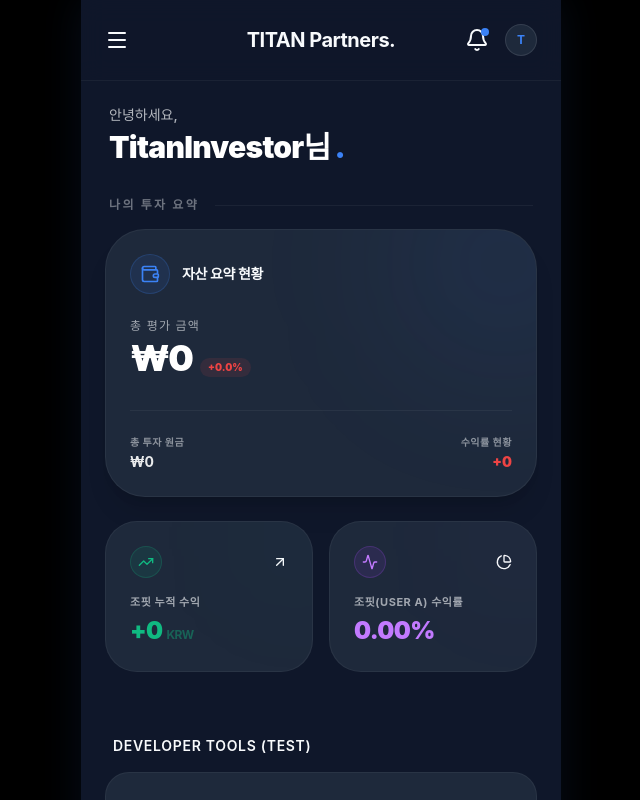
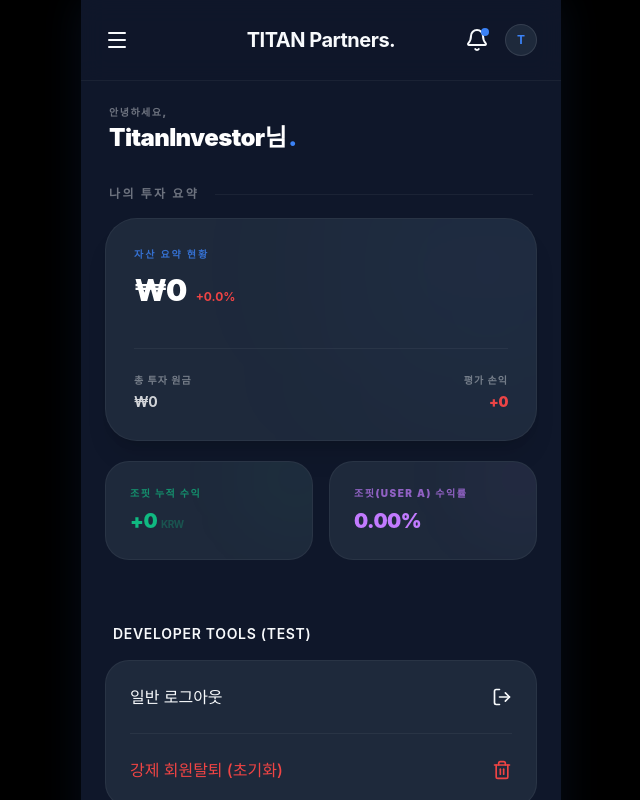
Before and after one commit to poisonapple1203-bit/TITAN_Partners_Platform, a React (Vite) app: page / in a window 1280 px wide. Both pictures are taken after a click on the button "구글로 시작하기". Shown: the top 800 px of the page, without its empty margins (319-959 px from the left). Built offline with nearby package versions, Linux system fonts and the light colour scheme; no server answers; the database is empty.

Commit message:
style: 메인 대시보드 UI 정비 (폰트 크기 조정 및 불필요한 아이콘 제거)

```diff
--- a/src/components/dashboard/ServiceSummaryCards.tsx
+++ b/src/components/dashboard/ServiceSummaryCards.tsx
@@ -89,44 +89,37 @@ export function ServiceSummaryCards() {
   }, [roiRecords]);
 
   return (
-    <div className="flex flex-col gap-6 w-full">
+    <div className="flex flex-col gap-5 w-full">
       {/* 1. Main Asset Card */}
       <motion.div
         initial={{ opacity: 0, y: 20 }}
         animate={{ opacity: 1, y: 0 }}
         transition={{ duration: 0.5 }}
         onClick={() => navigate('/asset')}
-        className="bg-surface-dark border border-white/5 p-6 rounded-[2.5rem] shadow-xl relative overflow-hidden group cursor-pointer active:scale-[0.98] transition-transform"
+        className="bg-surface-dark border border-white/5 p-7 rounded-[2rem] shadow-xl relative overflow-hidden group cursor-pointer active:scale-[0.99] transition-all"
       >
-        <div className="absolute top-0 right-0 w-48 h-48 bg-primary/10 rounded-full blur-[80px] -mr-16 -mt-16 pointer-events-none group-hover:bg-primary/20 transition-all duration-700"></div>
+        <div className="absolute top-0 right-0 w-64 h-64 bg-primary/5 rounded-full blur-[100px] -mr-20 -mt-20 pointer-events-none group-hover:bg-primary/10 transition-all duration-700"></div>
 
-        <div className="flex items-center gap-3 mb-6">
-          <div className="w-10 h-10 rounded-2xl bg-primary/10 flex items-center justify-center border border-primary/20">
-            <Wallet className="w-5 h-5 text-primary" />
-          </div>
-          <span className="text-sm font-bold text-text-muted tracking-tight">자산 요약 현황</span>
-        </div>
-
-        <div className="flex flex-col gap-1 mb-8">
-          <span className="text-text-muted text-xs font-medium uppercase tracking-widest opacity-60">총 평가 금액</span>
-          <div className="flex items-baseline gap-2">
-            <span className="text-4xl font-black text-white tracking-tighter">
+        <div className="flex flex-col gap-1.5 mb-10">
+          <span className="text-[10px] font-black text-primary uppercase tracking-[0.2em] opacity-80 mb-1">자산 요약 현황</span>
+          <div className="flex items-baseline gap-2.5">
+            <span className="text-3xl font-black text-white tracking-tighter">
               ₩{assetSummary.evaluatedTotal.toLocaleString(undefined, { maximumFractionDigits: 0 })}
             </span>
-            <div className={`flex items-center gap-0.5 px-2 py-0.5 rounded-full text-[10px] font-black ${assetSummary.returnRate >= 0 ? 'bg-danger/10 text-danger' : 'bg-primary/10 text-primary'}`}>
+            <span className={`text-xs font-bold ${assetSummary.returnRate >= 0 ? 'text-danger' : 'text-primary'}`}>
               {assetSummary.returnRate >= 0 ? '+' : ''}{assetSummary.returnRate.toFixed(1)}%
-            </div>
+            </span>
           </div>
         </div>
 
-        <div className="grid grid-cols-2 gap-4 pt-6 border-t border-white/5">
-          <div className="flex flex-col gap-0.5">
-            <span className="text-[10px] font-bold text-text-muted uppercase tracking-wider opacity-50">총 투자 원금</span>
-            <span className="text-sm font-bold text-white/90">₩{assetSummary.principalTotal.toLocaleString(undefined, { maximumFractionDigits: 0 })}</span>
+        <div className="grid grid-cols-2 gap-8 pt-6 border-t border-white/5">
+          <div className="flex flex-col gap-1">
+            <span className="text-[10px] font-bold text-text-muted uppercase tracking-widest opacity-40">총 투자 원금</span>
+            <span className="text-sm font-bold text-white/80 tracking-tight">₩{assetSummary.principalTotal.toLocaleString(undefined, { maximumFractionDigits: 0 })}</span>
           </div>
-          <div className="flex flex-col gap-0.5 text-right">
-            <span className="text-[10px] font-bold text-text-muted uppercase tracking-wider opacity-50">수익률 현황</span>
-            <span className={`text-sm font-black ${assetSummary.returnRate >= 0 ? 'text-danger' : 'text-primary'}`}>
+          <div className="flex flex-col gap-1 text-right">
+            <span className="text-[10px] font-bold text-text-muted uppercase tracking-widest opacity-40">평가 손익</span>
+            <span className={`text-sm font-black tracking-tight ${assetSummary.returnRate >= 0 ? 'text-danger' : 'text-primary'}`}>
               {assetSummary.returnRate >= 0 ? '+' : ''}{(assetSummary.evaluatedTotal - assetSummary.principalTotal).toLocaleString(undefined, { maximumFractionDigits: 0 })}
             </span>
           </div>
@@ -137,50 +130,36 @@ export function ServiceSummaryCards() {
       <div className="grid grid-cols-1 sm:grid-cols-2 gap-4">
         {/* Cumulative Profit Card */}
         <motion.div
-          initial={{ opacity: 0, x: -20 }}
+          initial={{ opacity: 0, x: -10 }}
           animate={{ opacity: 1, x: 0 }}
           transition={{ duration: 0.5, delay: 0.2 }}
           onClick={() => navigate('/profit')}
-          className="bg-surface-dark border border-white/5 p-6 rounded-[2rem] flex flex-col gap-4 relative overflow-hidden group cursor-pointer active:scale-[0.98] transition-transform"
+          className="bg-surface-dark border border-white/5 p-6 rounded-3xl flex flex-col gap-4 relative overflow-hidden group cursor-pointer active:scale-[0.98] transition-all"
         >
-          <div className="absolute top-0 right-0 w-24 h-24 bg-success/5 rounded-full blur-3xl -mr-8 -mt-8 pointer-events-none group-hover:bg-success/10 transition-all"></div>
+          <div className="absolute top-0 right-0 w-24 h-24 bg-success/5 rounded-full blur-2xl -mr-8 -mt-8 pointer-events-none group-hover:bg-success/10 transition-all"></div>
 
-          <div className="flex items-center justify-between">
-            <div className="w-8 h-8 rounded-xl bg-success/10 flex items-center justify-center border border-success/20">
-              <TrendingUp className="w-4 h-4 text-success" />
-            </div>
-            <ArrowUpRight className="w-4 h-4 text-text-muted group-hover:text-success transition-colors" />
-          </div>
-
-          <div className="flex flex-col gap-1">
-            <span className="text-[11px] font-bold text-text-muted uppercase tracking-wider opacity-60">{selectedUser} 누적 수익</span>
-            <span className={`text-2xl font-black tracking-tight ${totalProfit >= 0 ? 'text-success' : 'text-danger'}`}>
+          <div className="flex flex-col gap-1.5">
+            <span className="text-[10px] font-black text-success uppercase tracking-[0.15em] opacity-70">{selectedUser} 누적 수익</span>
+            <span className={`text-xl font-black tracking-tight ${totalProfit >= 0 ? 'text-success' : 'text-danger'}`}>
               {totalProfit >= 0 ? '+' : ''}{totalProfit.toLocaleString()}
-              <span className="text-xs font-bold text-text-muted ml-1 opacity-40">KRW</span>
+              <span className="text-[10px] font-bold text-text-muted ml-1 opacity-30 uppercase">KRW</span>
             </span>
           </div>
         </motion.div>
 
         {/* ROI User A Card */}
         <motion.div
-          initial={{ opacity: 0, x: 20 }}
+          initial={{ opacity: 0, x: 10 }}
           animate={{ opacity: 1, x: 0 }}
           transition={{ duration: 0.5, delay: 0.3 }}
           onClick={() => navigate('/roi')}
-          className="bg-surface-dark border border-white/5 p-6 rounded-[2rem] flex flex-col gap-4 relative overflow-hidden group cursor-pointer active:scale-[0.98] transition-transform"
+          className="bg-surface-dark border border-white/5 p-6 rounded-3xl flex flex-col gap-4 relative overflow-hidden group cursor-pointer active:scale-[0.98] transition-all"
         >
-          <div className="absolute top-0 right-0 w-24 h-24 bg-purple-500/5 rounded-full blur-3xl -mr-8 -mt-8 pointer-events-none group-hover:bg-purple-500/10 transition-all"></div>
+          <div className="absolute top-0 right-0 w-24 h-24 bg-purple-500/5 rounded-full blur-2xl -mr-8 -mt-8 pointer-events-none group-hover:bg-purple-500/10 transition-all"></div>
 
-          <div className="flex items-center justify-between">
-            <div className="w-8 h-8 rounded-xl bg-purple-500/10 flex items-center justify-center border border-purple-500/20">
-              <Activity className="w-4 h-4 text-purple-400" />
-            </div>
-            <PieChart className="w-4 h-4 text-text-muted group-hover:text-purple-400 transition-colors" />
-          </div>
-
-          <div className="flex flex-col gap-1">
-            <span className="text-[11px] font-bold text-text-muted uppercase tracking-wider opacity-60">조핏(User A) 수익률</span>
-            <span className="text-2xl font-black text-purple-400 tracking-tight">
+          <div className="flex flex-col gap-1.5">
+            <span className="text-[10px] font-black text-purple-400 uppercase tracking-[0.15em] opacity-70">조핏(User A) 수익률</span>
+            <span className="text-xl font-black text-purple-400 tracking-tight">
               {userAROI.toFixed(2)}%
             </span>
           </div>
--- a/src/pages/MainDashboard.tsx
+++ b/src/pages/MainDashboard.tsx
@@ -100,11 +100,11 @@ export function MainDashboard() {
       >
         {/* Hero Section */}
         <section>
-          <div className="flex flex-col gap-1 px-1">
-            <p className="text-text-muted text-sm font-medium opacity-70">안녕하세요,</p>
-            <h2 className="text-3xl font-black tracking-tight text-white">
+          <div className="flex flex-col gap-0.5 px-1">
+            <p className="text-text-muted text-[10px] font-black opacity-40 uppercase tracking-[0.15em]">안녕하세요,</p>
+            <h2 className="text-2xl font-black tracking-tight text-white">
               {user?.nickname || user?.name || '조대현'}님
-              <span className="text-primary ml-1">.</span>
+              <span className="text-primary ml-0.5">.</span>
             </h2>
           </div>
         </section>
```
